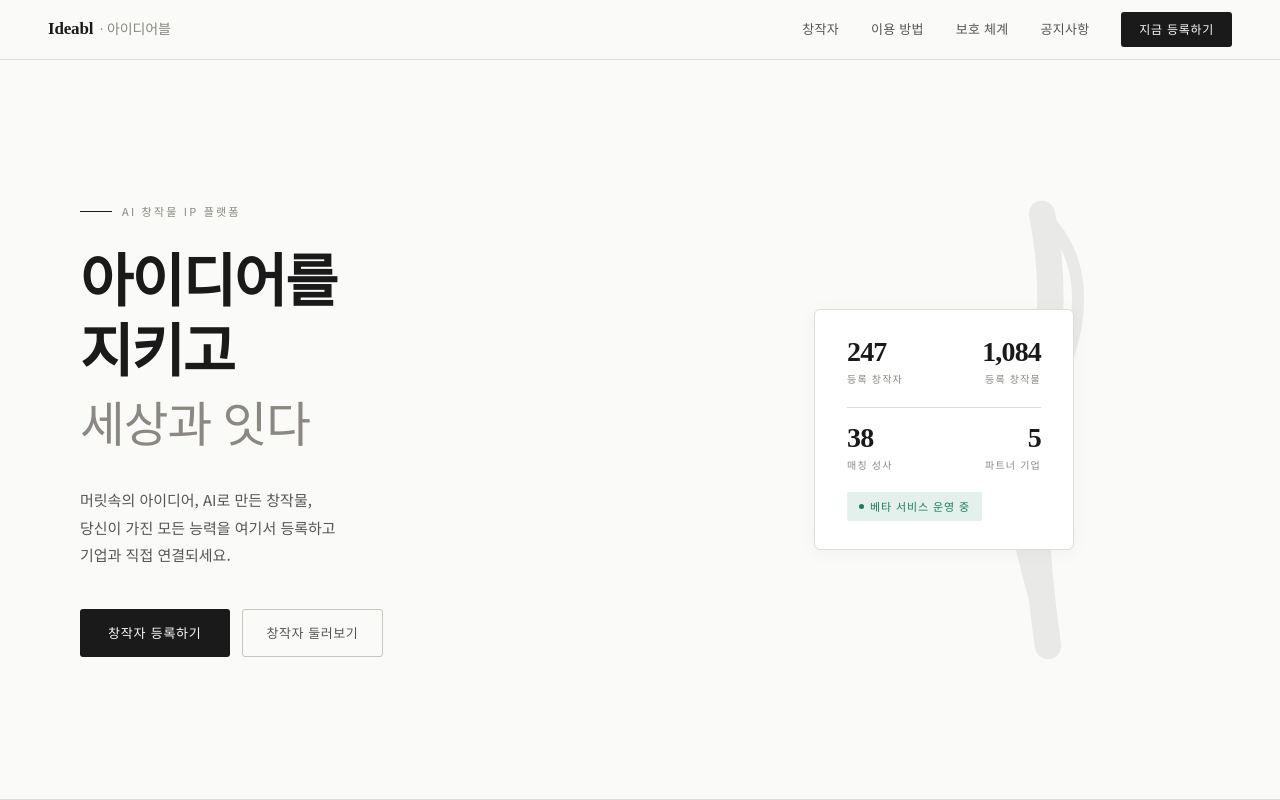
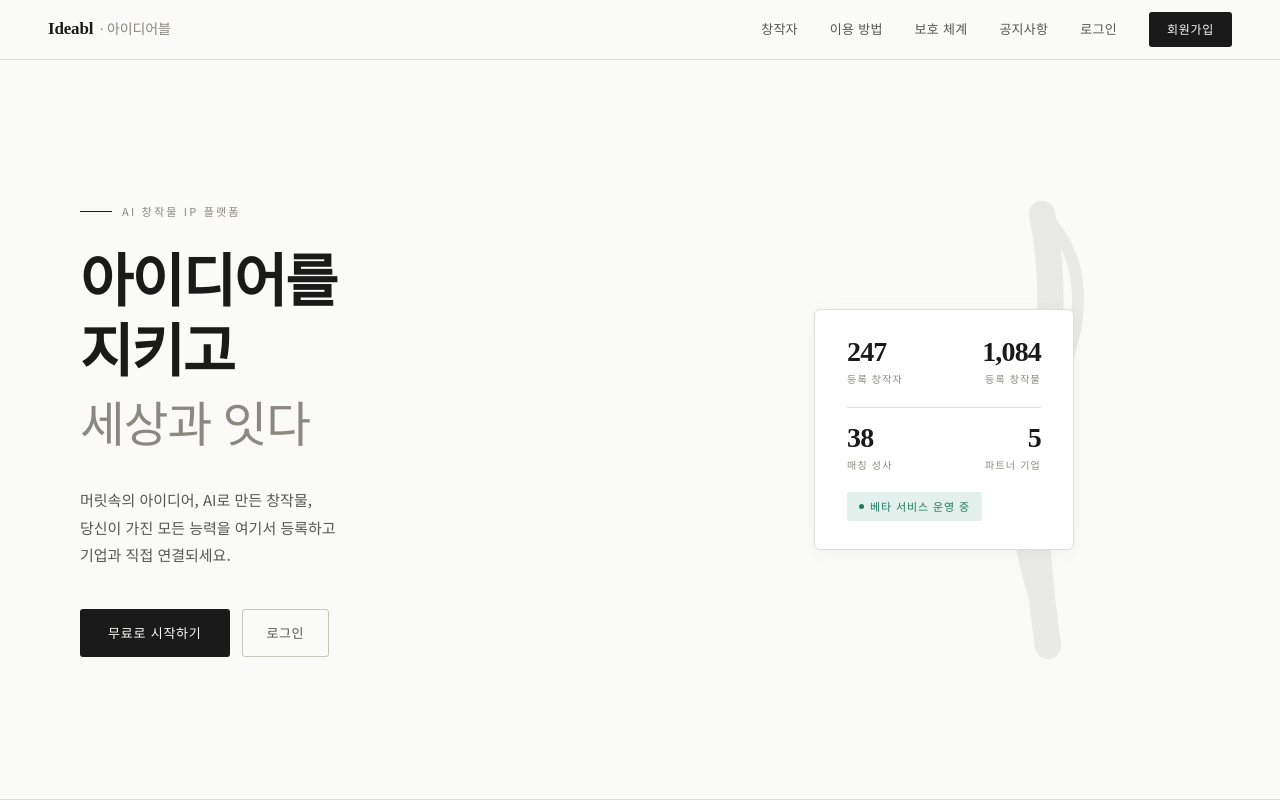
Before and after one commit to miharun1203/ideabl, a plain HTML site: page index.html in a window 1280 px wide. Shown: the top 800 px of the page. Drawn offline with Linux system fonts and the light colour scheme.

Commit message:
Add files via upload

```diff
--- a/index.html
+++ b/index.html
@@ -455,7 +455,8 @@ footer {
     <a href="#how">이용 방법</a>
     <a href="#protect">보호 체계</a>
     <a href="#notice">공지사항</a>
-    <a href="#register" class="nav-cta">지금 등록하기</a>
+    <a href="login.html">로그인</a>
+    <a href="signup.html" class="nav-cta">회원가입</a>
   </div>
 </nav>
 
@@ -474,8 +475,8 @@ footer {
       기업과 직접 연결되세요.
     </p>
     <div class="hero-btns">
-      <a href="#register" class="btn-primary">창작자 등록하기</a>
-      <a href="#creators" class="btn-ghost">창작자 둘러보기</a>
+      <a href="signup.html" class="btn-primary">무료로 시작하기</a>
+      <a href="login.html" class="btn-ghost">로그인</a>
     </div>
   </div>
   <div class="hero-right">
@@ -715,7 +716,7 @@ footer {
   <h2 class="cta-title">당신의 아이디어</h2>
   <div class="cta-sub">지금 세상과 만날 준비가 됐나요</div>
   <p class="cta-desc">등록은 무료입니다. 창작물을 올리는 순간부터 보호가 시작됩니다.</p>
-  <a href="#" class="btn-white">무료로 창작자 등록하기</a>
+  <a href="signup.html" class="btn-white">무료로 창작자 등록하기</a>
 </div>
 
 <!-- FOOTER -->
@@ -727,7 +728,7 @@ footer {
   <div class="footer-links">
     <div class="footer-col">
       <h4>서비스</h4>
-      <a href="#">창작자 등록</a>
+      <a href="signup.html">창작자 등록</a>
       <a href="#">창작물 둘러보기</a>
       <a href="#">이용 방법</a>
     </div>
```
